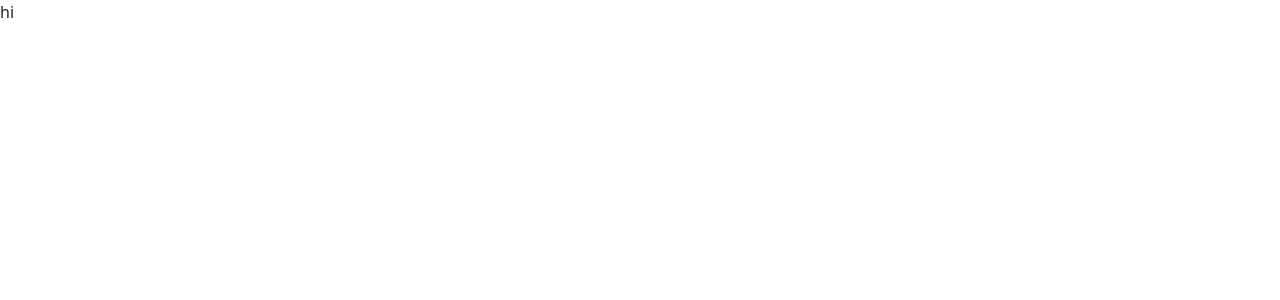
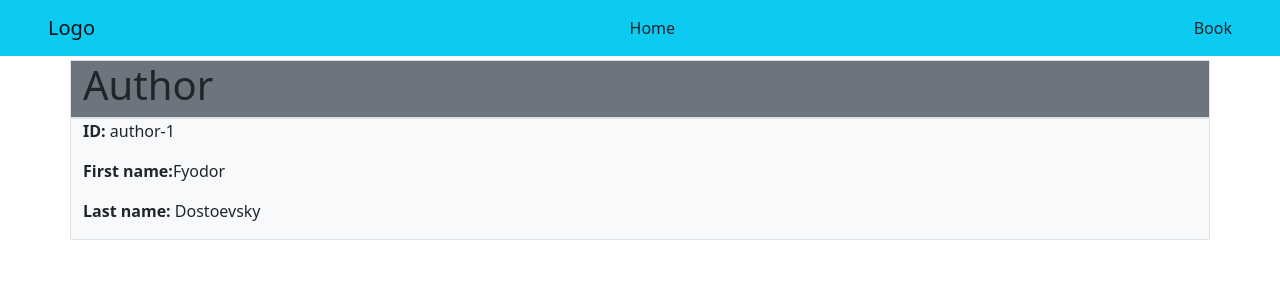
Before and after one commit to EladB1/Apollo_Demo, a React (Create React App) app: page / in a window 1280 px wide. Shown: the top 300 px of the page. Built offline with nearby package versions, Linux system fonts and the light colour scheme.

Commit message:
Created basic components.

```diff
--- a/src/components/App.tsx
+++ b/src/components/App.tsx
@@ -1,13 +1,20 @@
 import React from 'react';
-import '../App.css';
 import { Routes, Route } from 'react-router-dom';
 import 'bootstrap/dist/css/bootstrap.min.css';
+
+import '../App.css';
+import Nav from './Nav';
+import Author from './Author';
+import Book from './Book';
+
 
 const App = () => {
     return (
         <div>
+            <Nav/>
             <Routes>
-                <Route path="/" element={'hi'}/>
+                <Route path="/" element={<Author />}/>
+                <Route path="/book" element={<Book />}/>
             </Routes>
         </div>
     );
--- /dev/null
+++ b/src/components/Author.tsx
@@ -0,0 +1,19 @@
+const Author = () => {
+    let authorID = 'author-1';
+    let firstname = 'Fyodor';
+    let lastname = 'Dostoevsky';
+    return (
+        <div className="container">
+            <div className="row border mt-1 bg-secondary">
+                <h1>Author</h1>
+            </div>
+            <div className="row border bg-light">
+                <p><span className="fw-bold">ID:</span> {authorID}</p>
+                <p><span className="fw-bold">First name:</span>{firstname}</p>
+                <p><span className="fw-bold">Last name:</span> {lastname}</p>
+            </div>
+        </div>
+    );
+};
+
+export default Author;
--- /dev/null
+++ b/src/components/Book.tsx
@@ -0,0 +1,19 @@
+import Author from './Author';
+
+const Book = () => {
+    return (
+        <div className="container mt-5">
+            <div className="row border">
+                <h1>Book</h1>
+            </div>
+            <div className="row border bg-light">
+                <p><span className="fw-bold">BookID:</span> book-1</p>
+                <p><span className="fw-bold">Name:</span> Crime and Punishment</p>
+                <p><span className="fw-bold">pageCount:</span> 300</p>
+                <div className="p-2"><Author /></div>
+            </div>
+        </div>
+    );
+};
+
+export default Book;
--- /dev/null
+++ b/src/components/Nav.tsx
@@ -0,0 +1,17 @@
+import { Link } from 'react-router-dom';
+
+const Nav = () => {
+    return (
+        <div className="container-fluid bg-info">
+            <div className="row">
+                <nav className="navbar ps-5 pe-5">
+                    <Link to="/" className="navbar-brand">Logo</Link>
+                    <Link to="/" className="nav-link">Home</Link>
+                    <Link to="/book" className="nav-link">Book</Link>
+                </nav>
+            </div>
+        </div>
+    );
+};
+
+export default Nav;
```
